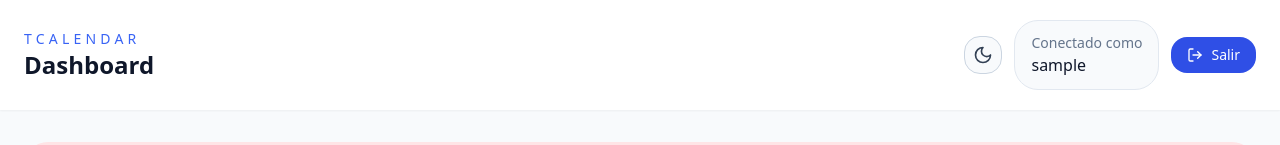
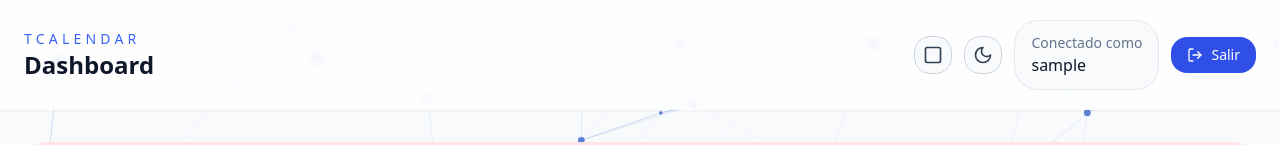
Before and after one commit to teo72holakase/tcalendar, a React (Vite) app in the folder frontend/: page /dashboard in a window 1280 px wide. Shown: the top 145 px of the page. Built offline with nearby package versions, Linux system fonts and the light colour scheme; no server answers; sample sign-in values are in the browser's storage; the HTML template or start-up script is replaced by a standard one.

Commit message:
1.6.1 - BackGround animation frontend

```diff
--- a/frontend/src/App.jsx
+++ b/frontend/src/App.jsx
@@ -1,7 +1,8 @@
 import { Routes, Route, Navigate } from 'react-router-dom';
 import { AuthProvider, useAuth } from './contexts/AuthContext';
-import { ThemeProvider } from './contexts/ThemeContext';
+import { ThemeProvider, useTheme } from './contexts/ThemeContext';
 import { GroupProvider } from './contexts/GroupContext';
+import AnimatedBackground from './components/AnimatedBackground';
 import Login from './pages/Login';
 import Register from './pages/Register';
 import Dashboard from './pages/Dashboard';
@@ -12,12 +13,16 @@ function ProtectedRoute({ children }) {
   return user ? children : <Navigate to="/login" replace />;
 }
 
-function App() {
+function AppShell() {
+  const { isAnimatedBg, isDark } = useTheme();
+
   return (
-    <AuthProvider>
-      <ThemeProvider>
-        <GroupProvider>
-          <div className="min-h-screen bg-slate-50 text-slate-900 dark:bg-slate-900 dark:text-white">
+    <div
+      className="min-h-screen text-slate-900 dark:text-white"
+      style={{ background: isAnimatedBg ? 'transparent' : undefined }}
+    >
+      {isAnimatedBg && <AnimatedBackground />}
+      <div style={{ position: 'relative', zIndex: 1 }}>
         <Routes>
           <Route path="/" element={<Navigate to="/dashboard" replace />} />
           <Route path="/login" element={<Login />} />
@@ -40,6 +45,16 @@ function App() {
           />
         </Routes>
       </div>
+    </div>
+  );
+}
+
+function App() {
+  return (
+    <AuthProvider>
+      <ThemeProvider>
+        <GroupProvider>
+          <AppShell />
         </GroupProvider>
       </ThemeProvider>
     </AuthProvider>
--- /dev/null
+++ b/frontend/src/components/AnimatedBackground.jsx
@@ -0,0 +1,109 @@
+import { useEffect, useRef } from 'react';
+
+const AnimatedBackground = () => {
+  const canvasRef = useRef(null);
+
+  useEffect(() => {
+    const canvas = canvasRef.current;
+    if (!canvas) return;
+
+    const ctx = canvas.getContext('2d');
+    let animFrameId;
+
+    const POINT_COUNT = 70;
+    const MAX_DIST = 160;
+    const SPEED = 0.4;
+    const points = [];
+
+    const resize = () => {
+      canvas.width = window.innerWidth;
+      canvas.height = window.innerHeight;
+    };
+
+    const init = () => {
+      points.length = 0;
+      for (let i = 0; i < POINT_COUNT; i++) {
+        points.push({
+          x: Math.random() * canvas.width,
+          y: Math.random() * canvas.height,
+          vx: (Math.random() - 0.5) * SPEED,
+          vy: (Math.random() - 0.5) * SPEED,
+          r: Math.random() * 2.5 + 1.5,
+        });
+      }
+    };
+
+    const isDarkNow = () => document.documentElement.classList.contains('dark');
+
+    const draw = () => {
+      ctx.clearRect(0, 0, canvas.width, canvas.height);
+
+      const dark = isDarkNow();
+      const dot  = dark ? 'rgba(99,144,255,'  : 'rgba(47,90,200,';
+      const line = dark ? 'rgba(99,144,255,'  : 'rgba(47,90,200,';
+
+      for (const p of points) {
+        p.x += p.vx;
+        p.y += p.vy;
+        if (p.x < 0 || p.x > canvas.width)  p.vx *= -1;
+        if (p.y < 0 || p.y > canvas.height) p.vy *= -1;
+      }
+
+      for (let i = 0; i < points.length; i++) {
+        for (let j = i + 1; j < points.length; j++) {
+          const dx = points[i].x - points[j].x;
+          const dy = points[i].y - points[j].y;
+          const dist = Math.sqrt(dx * dx + dy * dy);
+          if (dist < MAX_DIST) {
+            const alpha = (1 - dist / MAX_DIST) * 0.5;
+            ctx.beginPath();
+            ctx.moveTo(points[i].x, points[i].y);
+            ctx.lineTo(points[j].x, points[j].y);
+            ctx.strokeStyle = line + alpha + ')';
+            ctx.lineWidth = 0.8;
+            ctx.stroke();
+          }
+        }
+      }
+
+      for (const p of points) {
+        ctx.beginPath();
+        ctx.arc(p.x, p.y, p.r, 0, Math.PI * 2);
+        ctx.fillStyle = dot + '0.75)';
+        ctx.fill();
+      }
+
+      animFrameId = requestAnimationFrame(draw);
+    };
+
+    const onResize = () => { resize(); init(); };
+
+    resize();
+    init();
+    draw();
+
+    window.addEventListener('resize', onResize);
+    return () => {
+      cancelAnimationFrame(animFrameId);
+      window.removeEventListener('resize', onResize);
+    };
+  }, []);
+
+  return (
+    <canvas
+      ref={canvasRef}
+      style={{
+        position: 'fixed',
+        top: 0,
+        left: 0,
+        width: '100%',
+        height: '100%',
+        zIndex: -1,
+        pointerEvents: 'none',
+        display: 'block',
+      }}
+    />
+  );
+};
+
+export default AnimatedBackground;
--- a/frontend/src/components/Header.jsx
+++ b/frontend/src/components/Header.jsx
@@ -1,11 +1,11 @@
-import { LogOut, Moon, Sun } from 'lucide-react';
+import { LogOut, Moon, Sun, Sparkles, Square } from 'lucide-react';
 import { useAuth } from '../contexts/AuthContext';
 import { useTheme } from '../contexts/ThemeContext';
 import { useNavigate } from 'react-router-dom';
 
 const Header = ({ title }) => {
   const { user, logout } = useAuth();
-  const { isDark, toggleTheme } = useTheme();
+  const { isDark, toggleTheme, isAnimatedBg, toggleBg } = useTheme();
   const navigate = useNavigate();
 
   const handleLogout = () => {
@@ -14,12 +14,19 @@ const Header = ({ title }) => {
   };
 
   return (
-    <header className="flex flex-col gap-4 bg-white px-6 py-5 shadow-sm dark:bg-slate-900 sm:flex-row sm:items-center sm:justify-between">
+    <header className="relative z-10 flex flex-col gap-4 bg-white/80 px-6 py-5 shadow-sm backdrop-blur-sm dark:bg-slate-900/80 sm:flex-row sm:items-center sm:justify-between">
       <div>
         <p className="text-sm uppercase tracking-[0.3em] text-brand-500">TCALENDAR</p>
         <h1 className="text-2xl font-semibold text-slate-900 dark:text-white">{title}</h1>
       </div>
       <div className="flex items-center gap-3">
+        <button
+          onClick={toggleBg}
+          className="rounded-2xl border border-slate-300 bg-slate-50 p-2 text-slate-700 hover:bg-slate-100 dark:border-slate-600 dark:bg-slate-800 dark:text-slate-300 dark:hover:bg-slate-700"
+          title={isAnimatedBg ? 'Fondo simple' : 'Fondo animado'}
+        >
+          {isAnimatedBg ? <Square size={20} /> : <Sparkles size={20} />}
+        </button>
         <button
           onClick={toggleTheme}
           className="rounded-2xl border border-slate-300 bg-slate-50 p-2 text-slate-700 hover:bg-slate-100 dark:border-slate-600 dark:bg-slate-800 dark:text-slate-300 dark:hover:bg-slate-700"
--- a/frontend/src/contexts/ThemeContext.jsx
+++ b/frontend/src/contexts/ThemeContext.jsx
@@ -8,19 +8,21 @@ export const ThemeProvider = ({ children }) => {
     return saved ? saved === 'dark' : false;
   });
 
+  const [isAnimatedBg, setIsAnimatedBg] = useState(true);
+
   useEffect(() => {
-    if (isDark) {
-      document.documentElement.classList.add('dark');
-      localStorage.setItem('tcalendar_theme', 'dark');
-    } else {
-      document.documentElement.classList.remove('dark');
-      localStorage.setItem('tcalendar_theme', 'light');
-    }
+    document.documentElement.classList.toggle('dark', isDark);
+    localStorage.setItem('tcalendar_theme', isDark ? 'dark' : 'light');
   }, [isDark]);
 
-  const toggleTheme = () => setIsDark(!isDark);
+  const toggleTheme = () => setIsDark(v => !v);
+  const toggleBg    = () => setIsAnimatedBg(v => !v);
 
-  return <ThemeContext.Provider value={{ isDark, toggleTheme }}>{children}</ThemeContext.Provider>;
+  return (
+    <ThemeContext.Provider value={{ isDark, toggleTheme, isAnimatedBg, toggleBg }}>
+      {children}
+    </ThemeContext.Provider>
+  );
 };
 
 export const useTheme = () => useContext(ThemeContext);
--- a/frontend/src/index.css
+++ b/frontend/src/index.css
@@ -7,7 +7,8 @@ html {
 }
 
 body {
-  @apply bg-slate-50 text-slate-900;
+  @apply text-slate-900;
+  background: transparent;
 }
 
 button {
@@ -29,35 +30,38 @@ input, textarea {
   border-color: #334155;
 }
 
-.dark .fc .fc-daygrid-day-number,
+.dark .fc .fc-daygrid-day-number {
+  color: #e2e8f0 !important;
+}
+
 .dark .fc .fc-col-header-cell-cushion {
-  color: #e2e8f0;
+  color: #94a3b8 !important;
 }
 
 .dark .fc .fc-day-other .fc-daygrid-day-number {
-  color: #64748b;
+  color: #475569 !important;
 }
 
 .dark .fc .fc-daygrid-day.fc-day-today {
-  background-color: #1e3a5f;
+  background-color: rgba(47, 79, 230, 0.18);
 }
 
-.dark .fc-toolbar-title {
-  color: #f1f5f9;
+.dark .fc .fc-toolbar-title {
+  color: #f1f5f9 !important;
 }
 
 .dark .fc .fc-button {
-  background-color: #1e293b;
-  border-color: #475569;
-  color: #e2e8f0;
+  background-color: #1e293b !important;
+  border-color: #475569 !important;
+  color: #e2e8f0 !important;
 }
 
 .dark .fc .fc-button:hover {
-  background-color: #334155;
+  background-color: #334155 !important;
 }
 
 .dark .fc .fc-button-primary:not(:disabled).fc-button-active,
 .dark .fc .fc-button-primary:not(:disabled):active {
-  background-color: #2f4fe6;
-  border-color: #2f4fe6;
+  background-color: #2f4fe6 !important;
+  border-color: #2f4fe6 !important;
 }
--- a/frontend/src/pages/Dashboard.jsx
+++ b/frontend/src/pages/Dashboard.jsx
@@ -1,11 +1,13 @@
 import { useState } from 'react';
 import { useGroup } from '../contexts/GroupContext';
+import { useTheme } from '../contexts/ThemeContext';
 import Header from '../components/Header';
 import GroupList from '../components/GroupList';
 import CreateGroupModal from '../components/CreateGroupModal';
 
 const Dashboard = () => {
   const { groups, loading, createGroup, message, error, setError, setMessage, loadGroups } = useGroup();
+  const { isAnimatedBg } = useTheme();
   const [isModalOpen, setModalOpen] = useState(false);
 
   const handleCreate = async (groupData) => {
@@ -21,7 +23,7 @@ const Dashboard = () => {
   };
 
   return (
-    <div className="min-h-screen bg-slate-50 dark:bg-slate-900">
+    <div className={`min-h-screen ${isAnimatedBg ? '' : 'bg-slate-50 dark:bg-slate-900'}`}>
       <Header title="Dashboard" />
       <main className="mx-auto max-w-7xl px-4 py-8 sm:px-6">
         {message && <div className="mb-4 rounded-3xl bg-emerald-100 p-4 text-sm text-emerald-800 dark:bg-emerald-900 dark:text-emerald-200">{message}</div>}
--- a/frontend/src/pages/GroupPage.jsx
+++ b/frontend/src/pages/GroupPage.jsx
@@ -2,6 +2,7 @@ import { useEffect, useState } from 'react';
 import { useParams, useNavigate } from 'react-router-dom';
 import { useAuth } from '../contexts/AuthContext';
 import { useGroup } from '../contexts/GroupContext';
+import { useTheme } from '../contexts/ThemeContext';
 import { ArrowLeft } from 'lucide-react';
 import Header from '../components/Header';
 import CalendarView from '../components/CalendarView';
@@ -13,6 +14,7 @@ const GroupPage = () => {
   const { groupId } = useParams();
   const navigate = useNavigate();
   const { user } = useAuth();
+  const { isAnimatedBg } = useTheme();
   const {
     groups,
     events,
@@ -42,7 +44,6 @@ const GroupPage = () => {
     loadMembers(groupId);
   }, [groupId]);
 
-  // El grupo actual (para saber si el usuario es creador)
   const currentGroup = groups.find((g) => g._id === groupId);
   const isGroupCreator =
     currentGroup &&
@@ -95,7 +96,7 @@ const GroupPage = () => {
   };
 
   return (
-    <div className="min-h-screen bg-slate-50 dark:bg-slate-900">
+    <div className={`min-h-screen ${isAnimatedBg ? '' : 'bg-slate-50 dark:bg-slate-900'}`}>
       <Header title="Calendario del grupo" />
       <main className="mx-auto max-w-7xl px-4 py-8 sm:px-6">
         <div className="mb-6 flex flex-col gap-4 sm:flex-row sm:items-center sm:justify-between">
```
Also changed, not shown: frontend/estructura.txt (added). Lines whose indentation alone changed are shown as unchanged.
